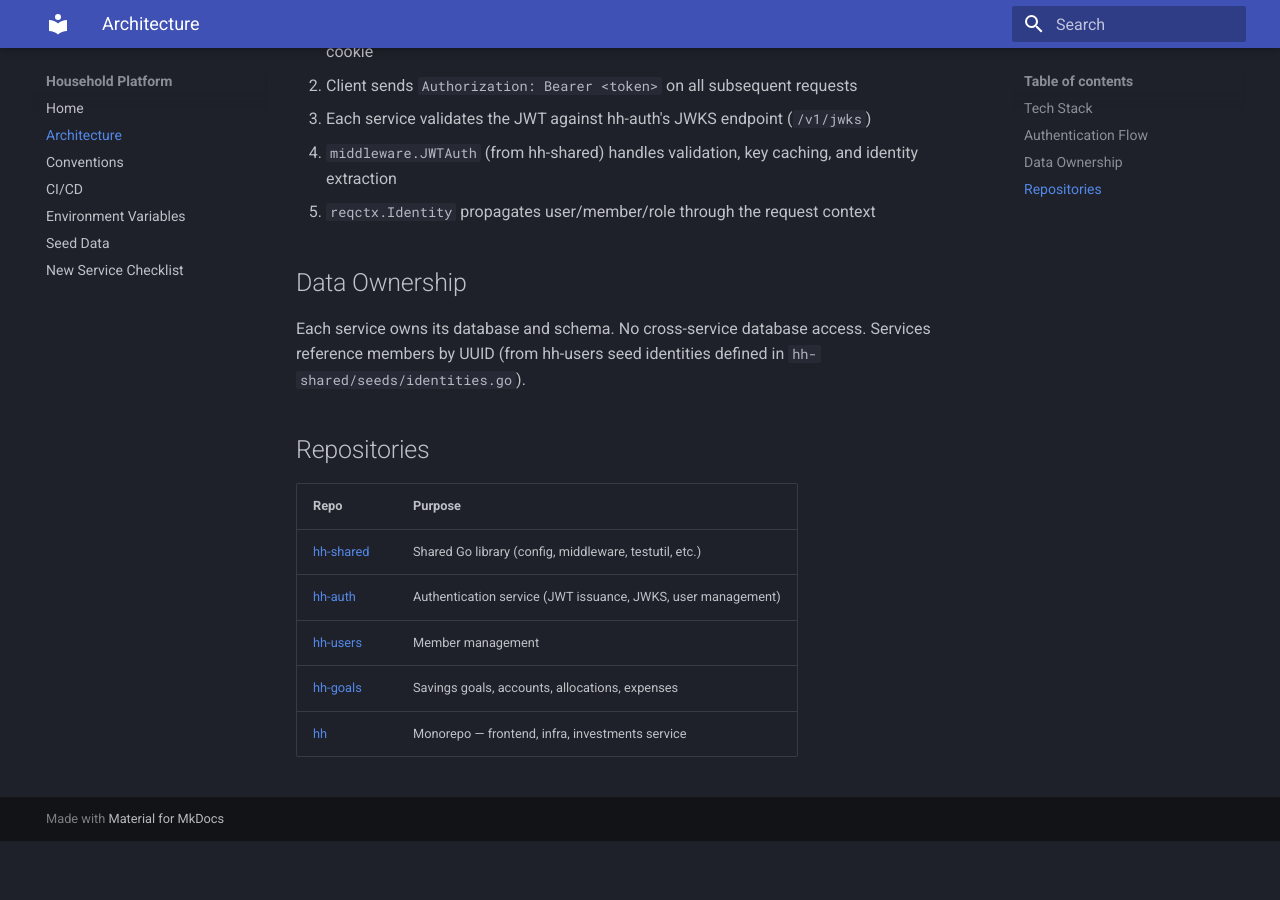
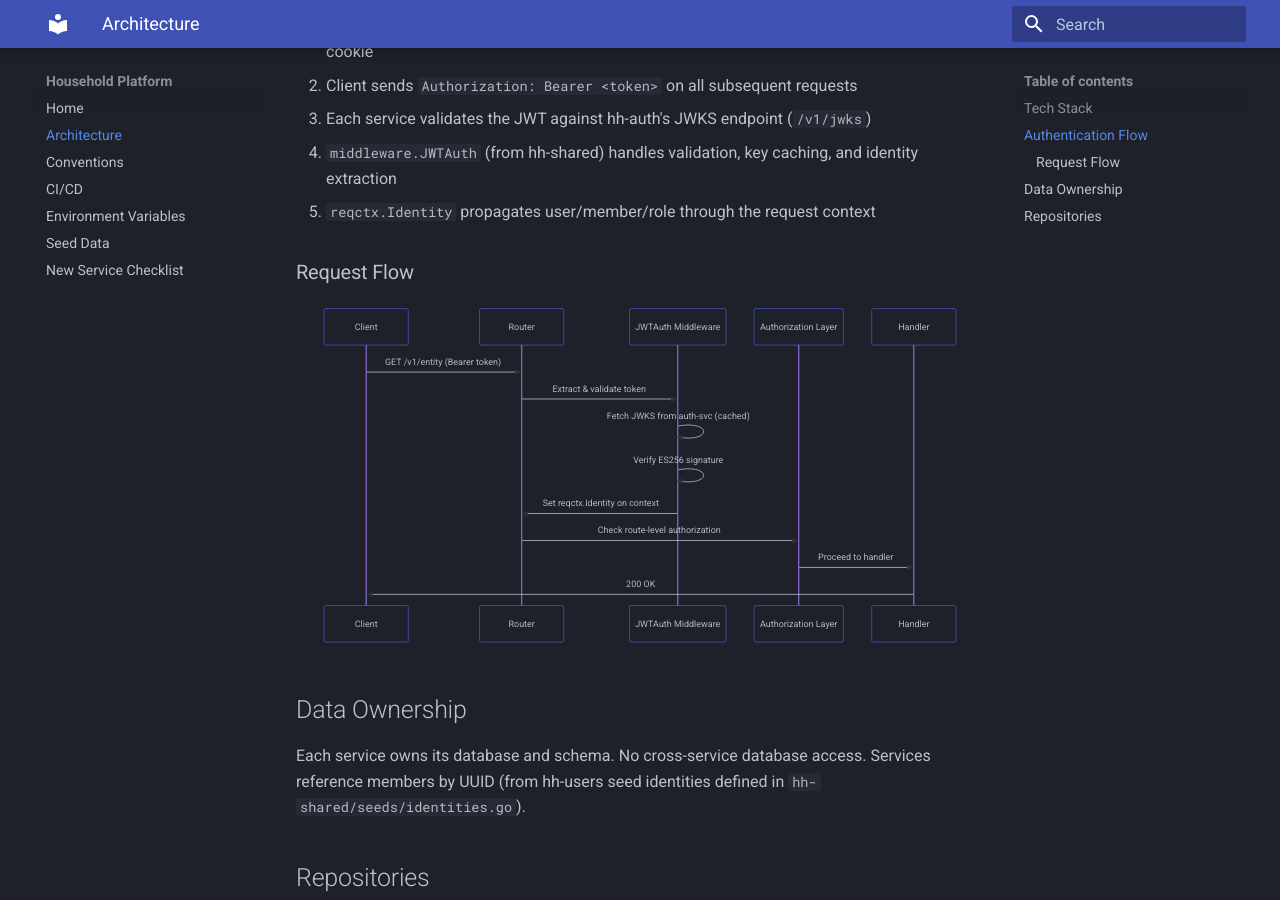
Before and after one commit to tiagorocha94/hh-docs, an MkDocs documentation site: the page built from docs/architecture.md, in a window 1280 px wide and 900 px high, scrolled down 636 px. Built offline with MkDocs 1.6.1 and Material for MkDocs 9.7.7, drawn with Linux system fonts in a browser that asks for light colours; before the commit the page ends 1477 px from its top, so only the background shows below that; part of the change alters nothing that is shown.

Commit message:
feat: add mermaid diagram support, add auth request flow diagram

````diff
--- a/docs/architecture.md
+++ b/docs/architecture.md
@@ -23,6 +23,26 @@
 4. `middleware.JWTAuth` (from hh-shared) handles validation, key caching, and identity extraction
 5. `reqctx.Identity` propagates user/member/role through the request context
 
+### Request Flow
+
+```mermaid
+sequenceDiagram
+    participant C as Client
+    participant R as Router
+    participant JWT as JWTAuth Middleware
+    participant AZ as Authorization Layer
+    participant H as Handler
+
+    C->>R: GET /v1/entity (Bearer token)
+    R->>JWT: Extract & validate token
+    JWT->>JWT: Fetch JWKS from auth-svc (cached)
+    JWT->>JWT: Verify ES256 signature
+    JWT->>R: Set reqctx.Identity on context
+    R->>AZ: Check route-level authorization
+    AZ->>H: Proceed to handler
+    H->>C: 200 OK
+```
+
 ## Data Ownership
 
 Each service owns its database and schema. No cross-service database access.
--- a/mkdocs.yml
+++ b/mkdocs.yml
@@ -25,8 +25,13 @@ nav:
 
 markdown_extensions:
   - tables
-  - fenced_code
-  - codehilite
   - admonition
   - toc:
       permalink: true
+  - pymdownx.highlight:
+      anchor_linenums: true
+  - pymdownx.superfences:
+      custom_fences:
+        - name: mermaid
+          class: mermaid
+          format: !!python/name:pymdownx.superfences.fence_code_format
````
